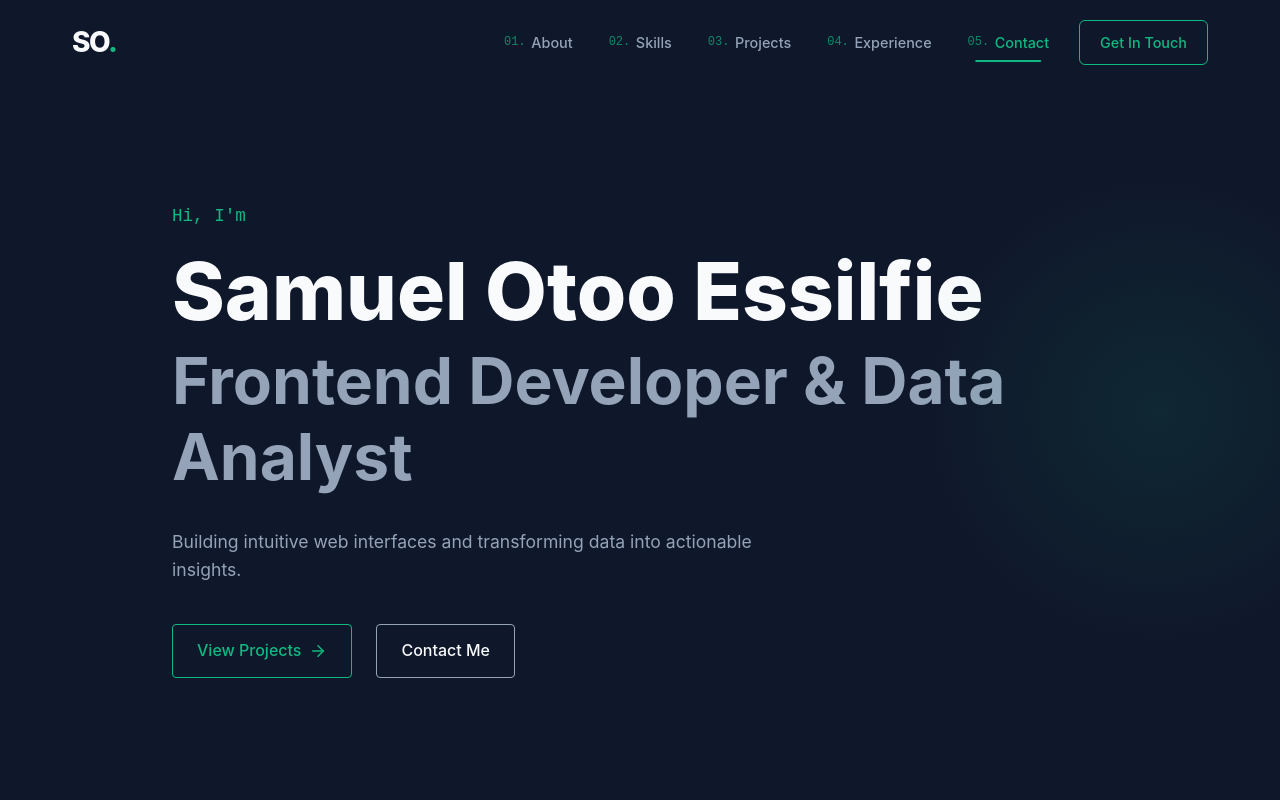
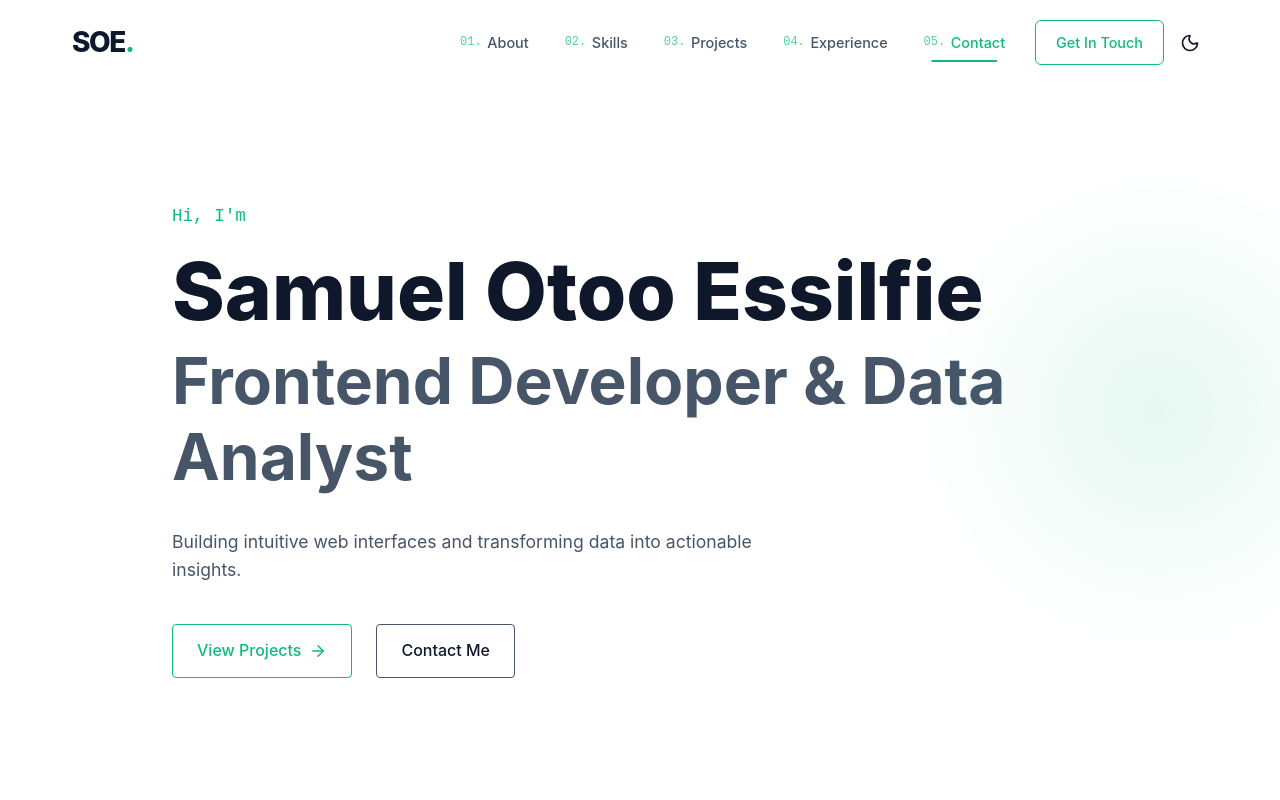
Before and after one commit to 1realperry/Portfolio1, a React (Vite) app: page / in a window 1280 px wide. Shown: the top 800 px of the page. Built offline with nearby package versions, Linux system fonts and the light colour scheme.

Commit message:
Added Dark mode and light mode, mouse pointer changed and title name changed

```diff
--- a/index.html
+++ b/index.html
@@ -4,7 +4,7 @@
     <meta charset="UTF-8" />
     <link rel="icon" type="image/svg+xml" href="/vite.svg" />
     <meta name="viewport" content="width=device-width, initial-scale=1.0" />
-    <title>portfolio1</title>
+    <title>Otoo Essilfie</title>
   </head>
   <body>
     <div id="root"></div>
--- a/src/App.jsx
+++ b/src/App.jsx
@@ -7,9 +7,12 @@ import Experience from './components/Experience';
 import Contact from './components/Contact';
 import Footer from './components/Footer';
 
+import CustomCursor from './components/CustomCursor';
+
 function App() {
   return (
     <div className="app-container">
+      <CustomCursor />
       <Navbar />
       <main>
         <Hero />
--- /dev/null
+++ b/src/components/CustomCursor.jsx
@@ -0,0 +1,101 @@
+import { useEffect, useState } from 'react';
+import { motion } from 'framer-motion';
+
+const CustomCursor = () => {
+    const [mousePosition, setMousePosition] = useState({ x: 0, y: 0 });
+    const [isHovering, setIsHovering] = useState(false);
+
+    useEffect(() => {
+        const updateMousePosition = (e) => {
+            setMousePosition({ x: e.clientX, y: e.clientY });
+        };
+
+        const handleMouseOver = (e) => {
+            if (e.target.tagName === 'A' || e.target.tagName === 'BUTTON' || e.target.closest('a') || e.target.closest('button')) {
+                setIsHovering(true);
+            } else {
+                setIsHovering(false);
+            }
+        };
+
+        window.addEventListener('mousemove', updateMousePosition);
+        window.addEventListener('mouseover', handleMouseOver);
+
+        return () => {
+            window.removeEventListener('mousemove', updateMousePosition);
+            window.removeEventListener('mouseover', handleMouseOver);
+        };
+    }, []);
+
+    return (
+        <>
+            <motion.div
+                className="cursor-dot"
+                style={{
+                    position: 'fixed',
+                    left: 0,
+                    top: 0,
+                    width: '8px',
+                    height: '8px',
+                    backgroundColor: 'var(--accent-primary)',
+                    borderRadius: '50%',
+                    pointerEvents: 'none',
+                    zIndex: 9999,
+                    mixBlendMode: 'difference',
+                }}
+                animate={{
+                    x: mousePosition.x - 4,
+                    y: mousePosition.y - 4,
+                    scale: isHovering ? 1.5 : 1,
+                }}
+                transition={{
+                    type: 'tween',
+                    ease: 'backOut',
+                    duration: 0.1
+                }}
+            />
+            <motion.div
+                className="cursor-ring"
+                style={{
+                    position: 'fixed',
+                    left: 0,
+                    top: 0,
+                    width: '32px',
+                    height: '32px',
+                    border: '1px solid var(--accent-primary)',
+                    borderRadius: '50%',
+                    pointerEvents: 'none',
+                    zIndex: 9998,
+                    mixBlendMode: 'difference',
+                }}
+                animate={{
+                    x: mousePosition.x - 16,
+                    y: mousePosition.y - 16,
+                    scale: isHovering ? 1.5 : 1,
+                }}
+                transition={{
+                    type: 'spring',
+                    stiffness: 150,
+                    damping: 15,
+                    mass: 0.1
+                }}
+            />
+            <style>{`
+                body, a, button {
+                    cursor: none !important;
+                }
+                /* Restore cursor for touch devices or if needed specific areas */
+                @media (hover: none) {
+                    .cursor-dot, .cursor-ring {
+                        display: none;
+                    }
+                    body, a, button {
+                        cursor: auto !important;
+                    }
+                }
+            `}</style>
+        </>
+    );
+};
+
+export default CustomCursor;
--- a/src/components/Navbar.css
+++ b/src/components/Navbar.css
@@ -32,6 +32,7 @@
     letter-spacing: -0.05em;
     color: var(--text-primary);
     position: relative;
+    white-space: nowrap;
 }
 
 .logo span {
--- a/src/components/Navbar.jsx
+++ b/src/components/Navbar.jsx
@@ -1,6 +1,7 @@
 import { useState, useEffect } from 'react';
 import { Menu, X } from 'lucide-react';
 import { motion, AnimatePresence } from 'framer-motion';
+import ThemeToggle from './ThemeToggle';
 import './Navbar.css';
 
 const Navbar = () => {
@@ -89,7 +90,7 @@ const Navbar = () => {
                         whileHover={{ scale: 1.05 }}
                         whileTap={{ scale: 0.95 }}
                     >
-                        SO<span>.</span>
+                        SOE<span>.</span>
                     </motion.a>
 
                     {/* Desktop Menu */}
@@ -116,6 +117,9 @@ const Navbar = () => {
                             >
                                 Get In Touch
                             </motion.a>
+                        </li>
+                        <li>
+                            <ThemeToggle />
                         </li>
                     </ul>
 
@@ -161,6 +165,9 @@ const Navbar = () => {
                                     <X size={28} />
                                 </motion.button>
                             </div>
+                            <div className="mobile-menu-actions" style={{ display: 'flex', justifyContent: 'center', marginBottom: '1rem' }}>
+                                <ThemeToggle />
+                            </div>
                             <ul className="mobile-menu-links">
                                 {navLinks.map((link, index) => (
                                     <motion.li
--- /dev/null
+++ b/src/components/ThemeToggle.jsx
@@ -0,0 +1,52 @@
+import { useState, useEffect } from 'react';
+import { Moon, Sun } from 'lucide-react';
+import { motion } from 'framer-motion';
+
+const ThemeToggle = () => {
+    const [theme, setTheme] = useState('dark');
+
+    useEffect(() => {
+        // Check local storage or system preference
+        const savedTheme = localStorage.getItem('theme');
+        if (savedTheme) {
+            setTheme(savedTheme);
+            document.documentElement.setAttribute('data-theme', savedTheme);
+        } else {
+            const systemPrefersDark = window.matchMedia('(prefers-color-scheme: dark)').matches;
+            const initialTheme = systemPrefersDark ? 'dark' : 'light';
+            setTheme(initialTheme);
+            document.documentElement.setAttribute('data-theme', initialTheme);
+        }
+    }, []);
+
+    const toggleTheme = () => {
+        const newTheme = theme === 'dark' ? 'light' : 'dark';
+        setTheme(newTheme);
+        document.documentElement.setAttribute('data-theme', newTheme);
+        localStorage.setItem('theme', newTheme);
+    };
+
+    return (
+        <motion.button
+            onClick={toggleTheme}
+            className="theme-toggle"
+            whileHover={{ scale: 1.1 }}
+            whileTap={{ scale: 0.9 }}
+            aria-label={`Switch to ${theme === 'dark' ? 'light' : 'dark'} mode`}
+            style={{
+                background: 'transparent',
+                border: 'none',
+                cursor: 'pointer',
+                color: 'var(--text-primary)',
+                display: 'flex',
+                alignItems: 'center',
+                justifyContent: 'center',
+                padding: '0.5rem',
+            }}
+        >
+            {theme === 'dark' ? <Sun size={20} /> : <Moon size={20} />}
+        </motion.button>
+    );
+};
+
+export default ThemeToggle;
--- a/src/index.css
+++ b/src/index.css
@@ -1,11 +1,21 @@
 :root {
+  /* Dark Theme (Default) */
   --bg-primary: #0f172a;
   --bg-secondary: #1e293b;
   --text-primary: #f8fafc;
   --text-secondary: #94a3b8;
-  --accent-primary: #10b981; /* Emerald-500 */
-  --accent-secondary: #0ea5e9; /* Sky-500 */
+  --accent-primary: #10b981;
+  /* Emerald-500 */
+  --accent-secondary: #0ea5e9;
+  /* Sky-500 */
   --font-sans: 'Inter', system-ui, sans-serif;
+}
+
+[data-theme='light'] {
+  --bg-primary: #ffffff;
+  --bg-secondary: #f1f5f9;
+  --text-primary: #0f172a;
+  --text-secondary: #475569;
 }
 
 * {
```
